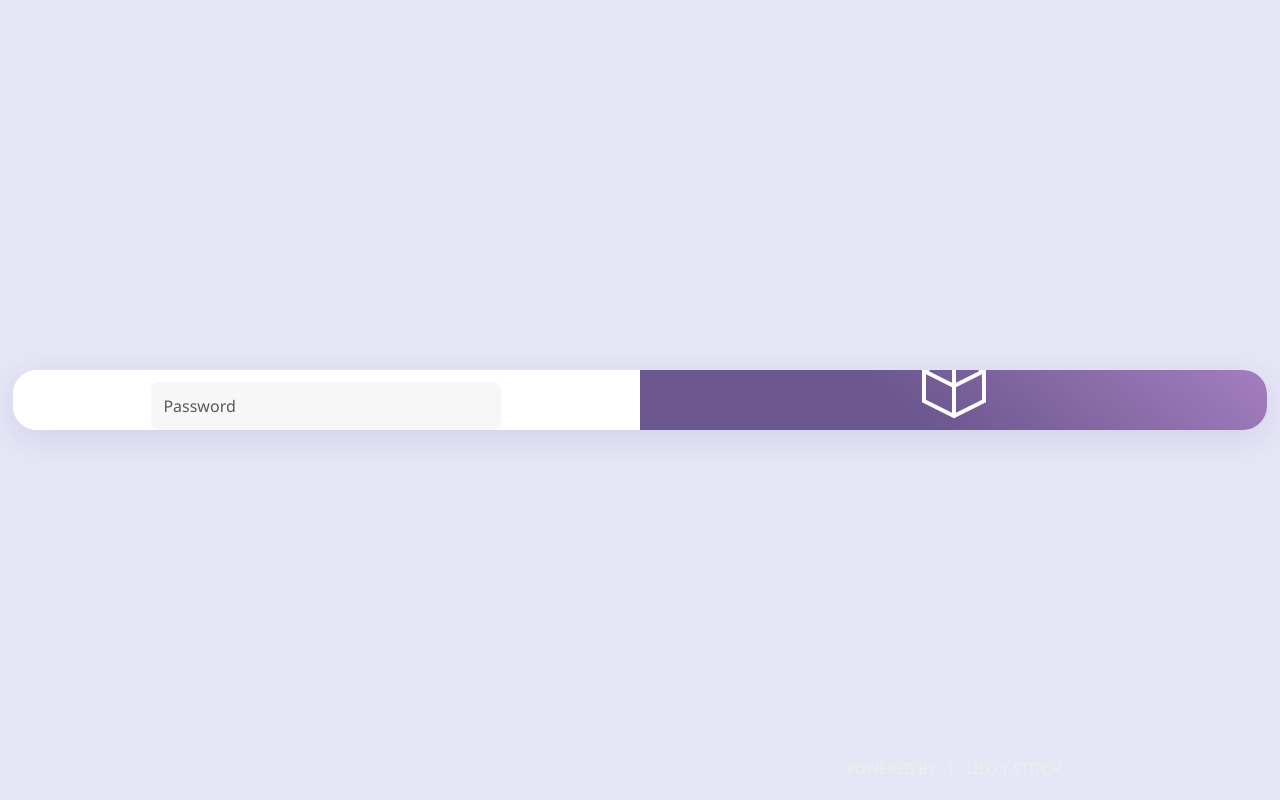
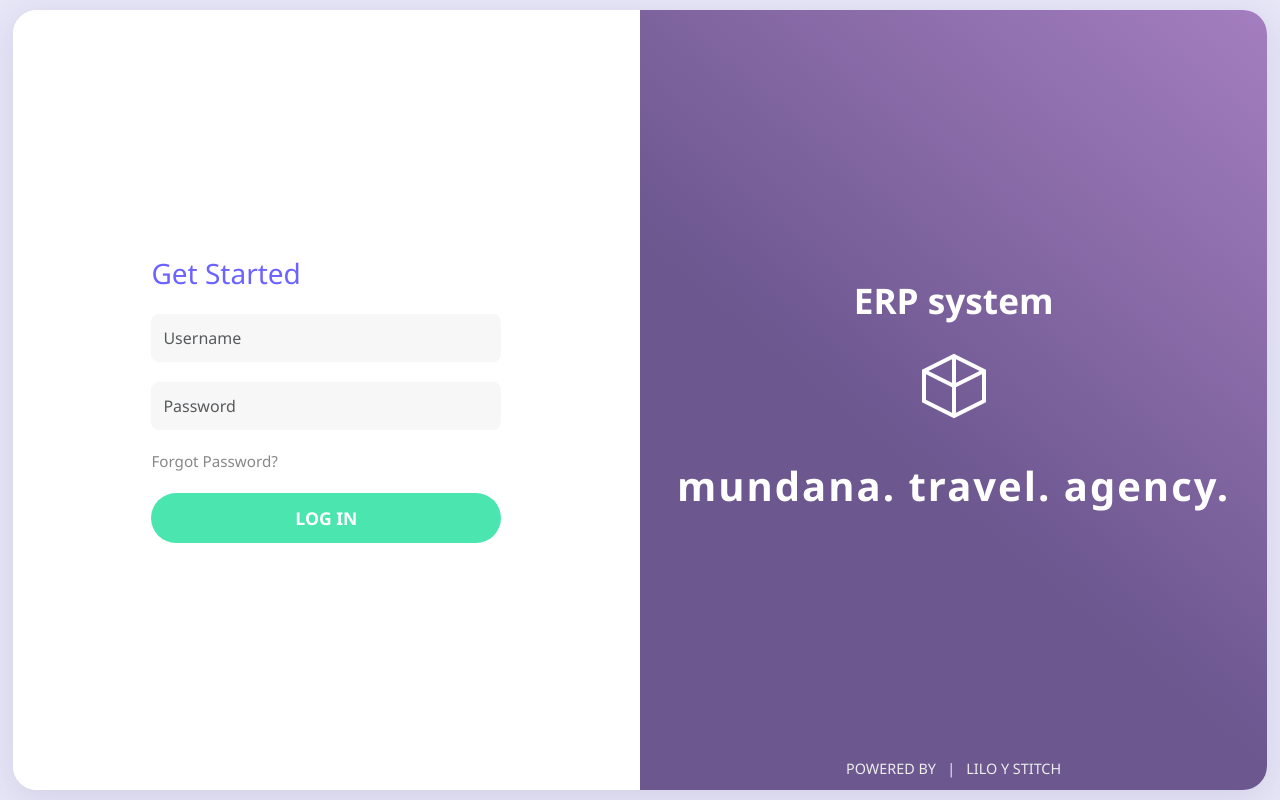
Before and after one commit to Amadoose/djangocrm, a Django app: page / in a window 1280 px wide. Run offline with Django 5.2, Linux system fonts and the light colour scheme.

Commit message:
login page card

```diff
--- a/website/templates/login.html
+++ b/website/templates/login.html
@@ -25,7 +25,7 @@
             overflow: hidden;
             display: flex;
             width: 3000px;
-            height: calc(10vh - 20px);
+            height: calc(100vh - 20px);
             max-width: 98vw;
         }
         .split-container {
```
